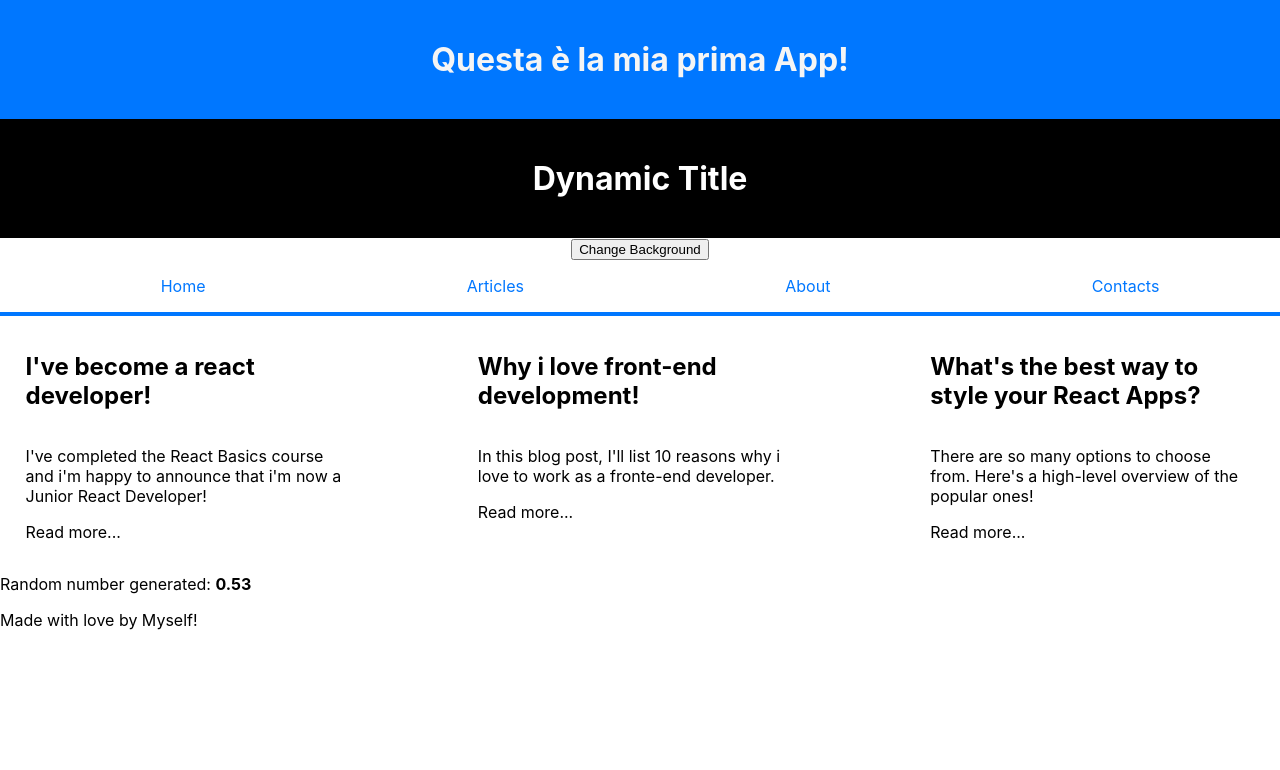
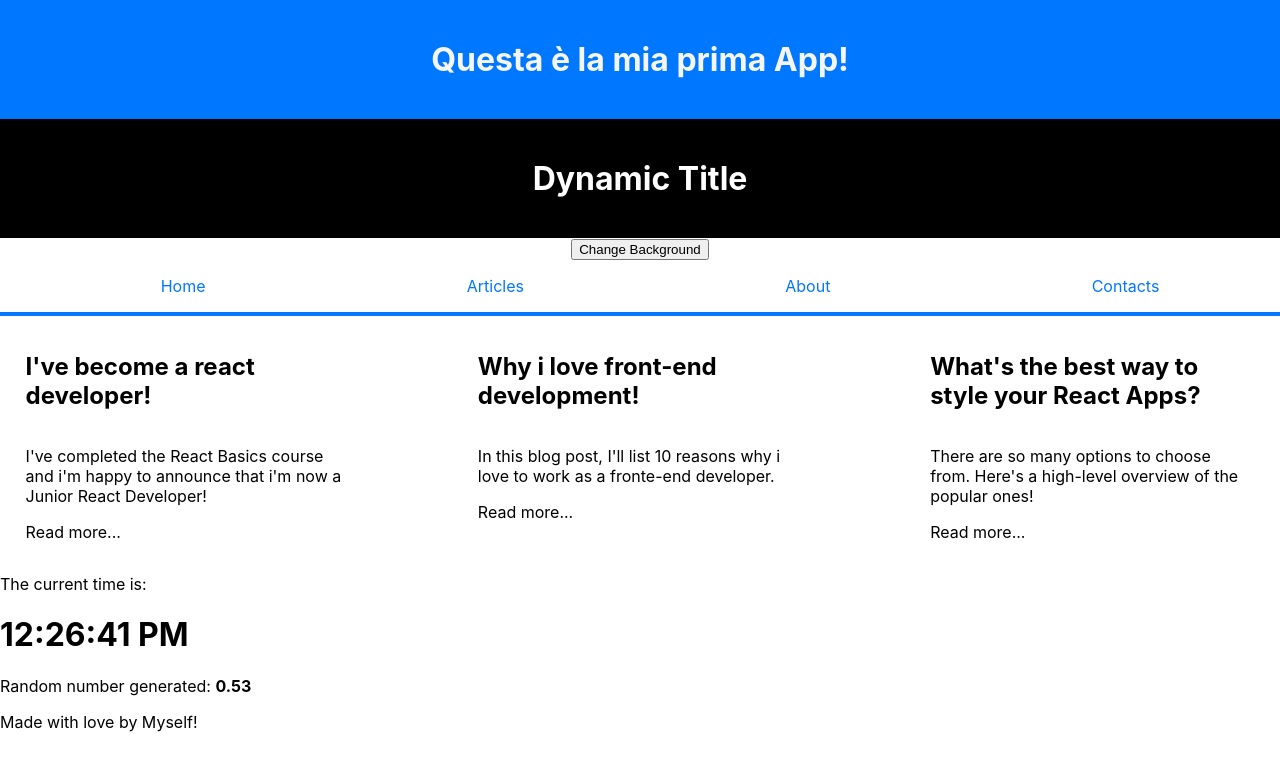
Before and after one commit to salvatorequagliariello/meta-course, a React (Create React App) app in the folder first-app/: page / in a window 1280 px wide. Shown: the top 770 px of the page. Built offline with nearby package versions, Linux system fonts and the light colour scheme.

Commit message:
added clock component

```diff
--- a/first-app/src/App.js
+++ b/first-app/src/App.js
@@ -8,6 +8,7 @@ import Footer from './components/Footer';
 import RandomNumber from './components/RandomNumberGenerator';
 import Card from './components/Card';
 import ModeToggler from './components/ModeToggler';
+import Clock from './components/Clock';
 
 function Header() {
   return <h1 className="header-title-h1">Questa è la mia prima App!</h1>
@@ -24,8 +25,7 @@ function App() {
         <Intro2 />
         <Intro3 />
       </div>
-      <div className="cards-container">
-      </div>
+      <Clock />
       <RandomNumber />
       <Footer />
 
--- /dev/null
+++ b/first-app/src/components/Clock.js
@@ -0,0 +1,19 @@
+
+function Message(props) {
+    return (
+        <h1>{props.message}</h1>
+    );
+};
+
+function Clock() {
+    const data = new Date();
+
+    return (
+        <div>
+            The current time is:
+            <Message message={data.toLocaleTimeString()}/>
+        </div>
+    );
+};
+
+export default Clock;
```
